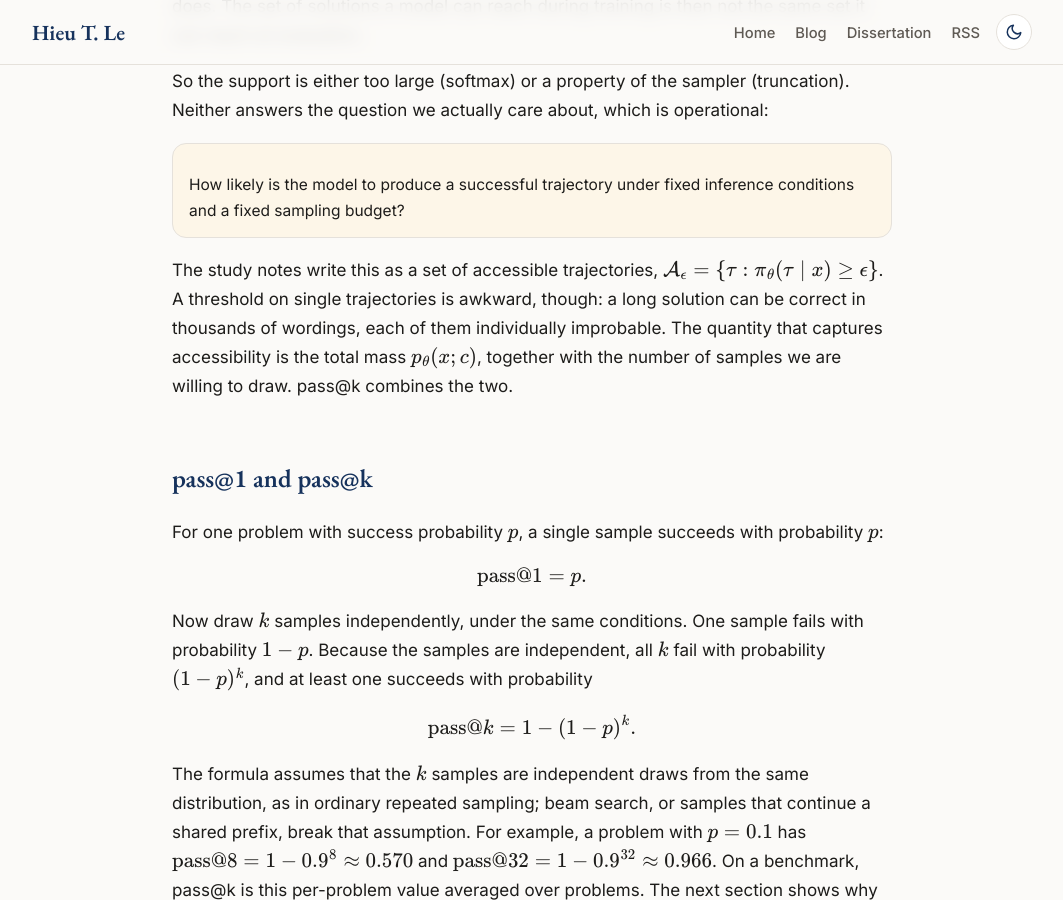
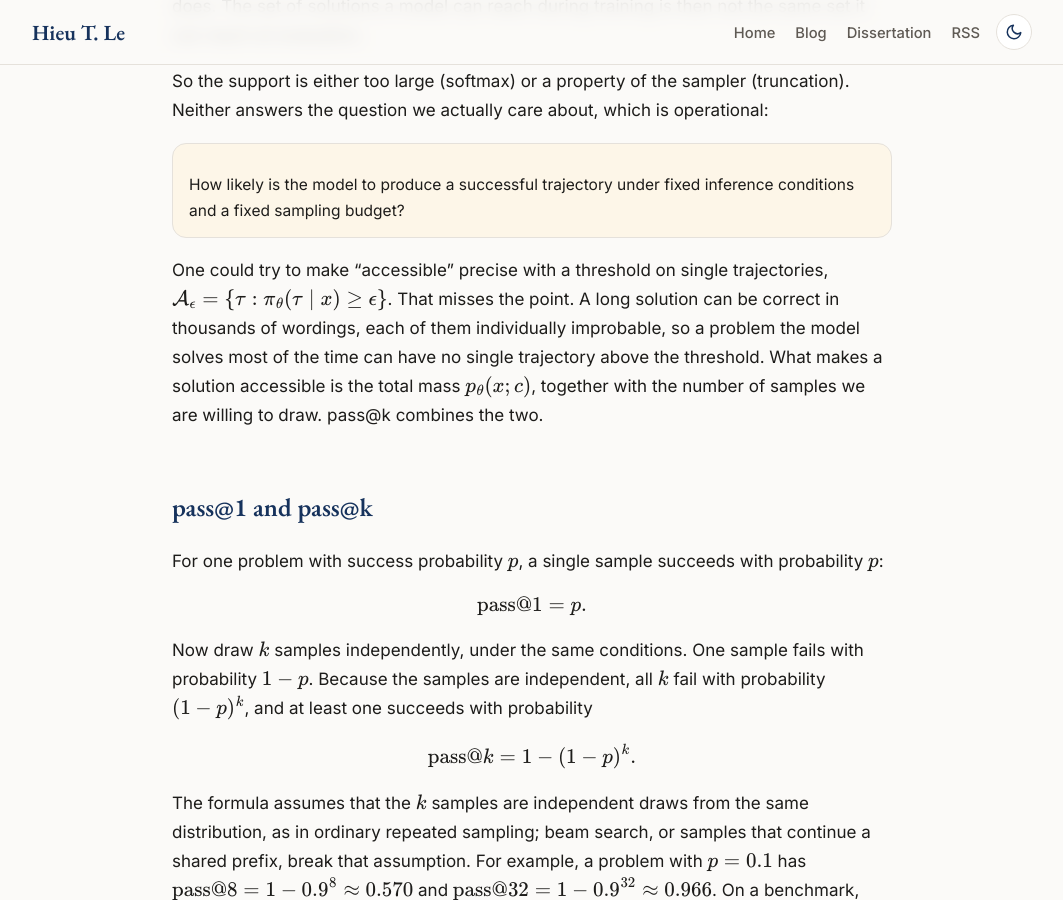
Before and after one commit to hieutrungle/blog, a Jekyll site: the page built from _posts/2026-11-16-capability-and-pass-at-k.md, in a window 1280 px wide and 900 px high, scrolled down 2410 px. Shown: the whole window, without its empty margins (108-1171 px from the left). Built offline with Jekyll 4.4.1, drawn with Linux system fonts in a browser that asks for light colours; some of the changed text lies outside the part shown.

Commit message:
Parts 0-2: each part self-contained (no references to the raw study notes, fewer forward references)

```diff
--- a/_posts/2026-11-16-capability-and-pass-at-k.md
+++ b/_posts/2026-11-16-capability-and-pass-at-k.md
@@ -9,7 +9,7 @@ math: true
 anim: true
 ---
 
-*Notes, check scripts and references: [llm-post-training-notes](https://github.com/hieutrungle/llm-post-training-notes) · Experiments: [sharpen-or-expand](https://github.com/hieutrungle/sharpen-or-expand)*
+*Code, check scripts and references: [llm-post-training-notes](https://github.com/hieutrungle/llm-post-training-notes) · Experiments: [sharpen-or-expand](https://github.com/hieutrungle/sharpen-or-expand)*
 
 <div class="goal" markdown="1">
 <span class="label">Core idea</span>
@@ -59,7 +59,7 @@ So the support is either too large (softmax) or a property of the sampler (trunc
 How likely is the model to produce a successful trajectory under fixed inference conditions and a fixed sampling budget?
 </div>
 
-The study notes write this as a set of accessible trajectories, $$\mathcal{A}_\epsilon = \{\tau : \pi_\theta(\tau \mid x) \ge \epsilon\}$$. A threshold on single trajectories is awkward, though: a long solution can be correct in thousands of wordings, each of them individually improbable. The quantity that captures accessibility is the total mass $$p_\theta(x; c)$$, together with the number of samples we are willing to draw. pass@k combines the two.
+One could try to make "accessible" precise with a threshold on single trajectories, $$\mathcal{A}_\epsilon = \{\tau : \pi_\theta(\tau \mid x) \ge \epsilon\}$$. That misses the point. A long solution can be correct in thousands of wordings, each of them individually improbable, so a problem the model solves most of the time can have no single trajectory above the threshold. What makes a solution accessible is the total mass $$p_\theta(x; c)$$, together with the number of samples we are willing to draw. pass@k combines the two.
 
 ## pass@1 and pass@k
 
@@ -132,7 +132,7 @@ So pass@1 measures average reliability, and pass@k at large $$k$$ measures bread
 
 ## Sharpening vs operational expansion
 
-The study notes illustrate sharpening with one problem and made-up numbers. Before post-training, the model reaches correct answers through two strategies:
+Here is sharpening on one problem, with made-up numbers. Before post-training, the model reaches correct answers through two strategies:
 
 | Trajectories | Type | Probability before | Probability after |
 |---|---|---|---|
```
Also changed, not shown: _posts/2026-11-16-llm-post-training-series.md (+2 -2 lines), _posts/2026-11-16-sft-probability-reshaping.md (+6 -6 lines).
